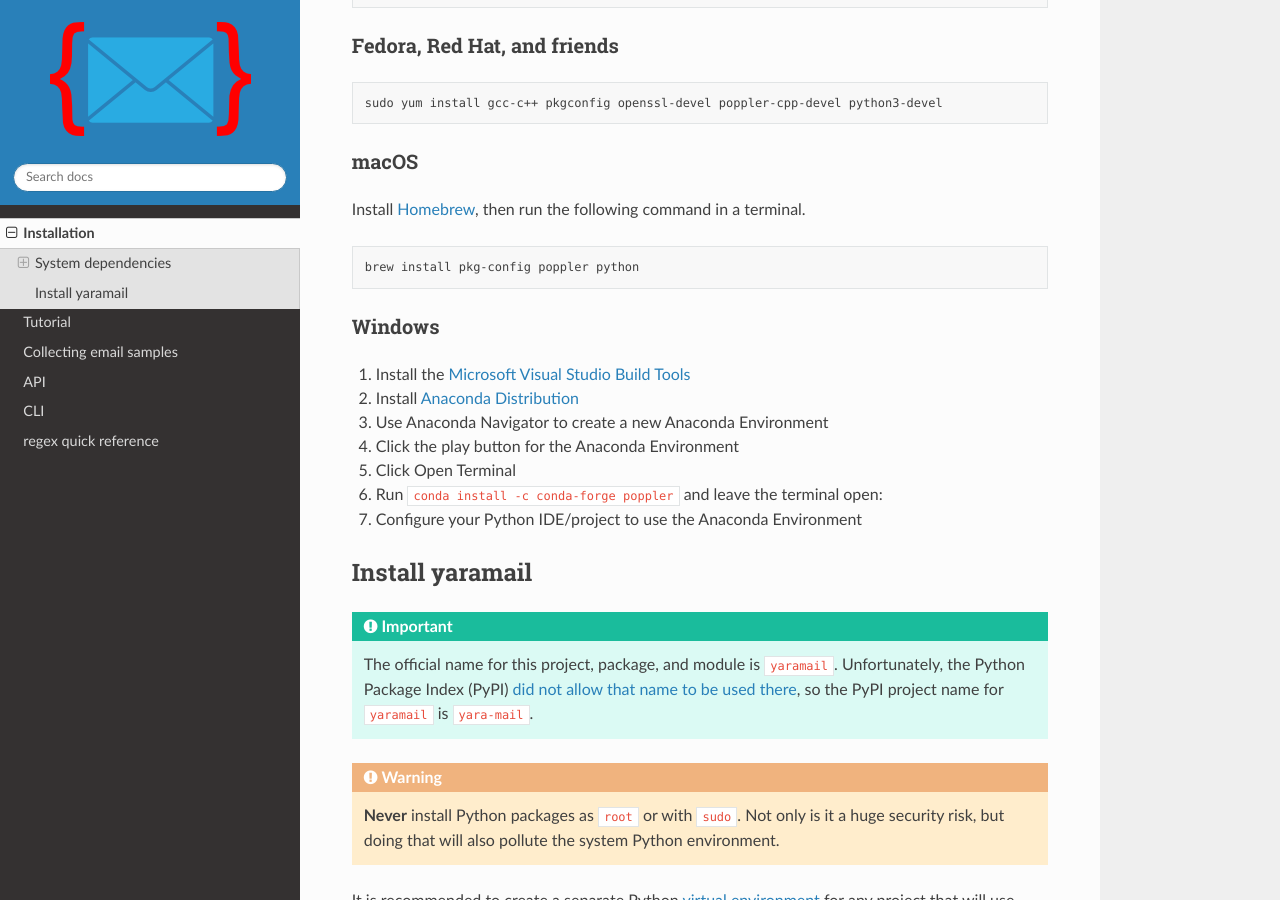
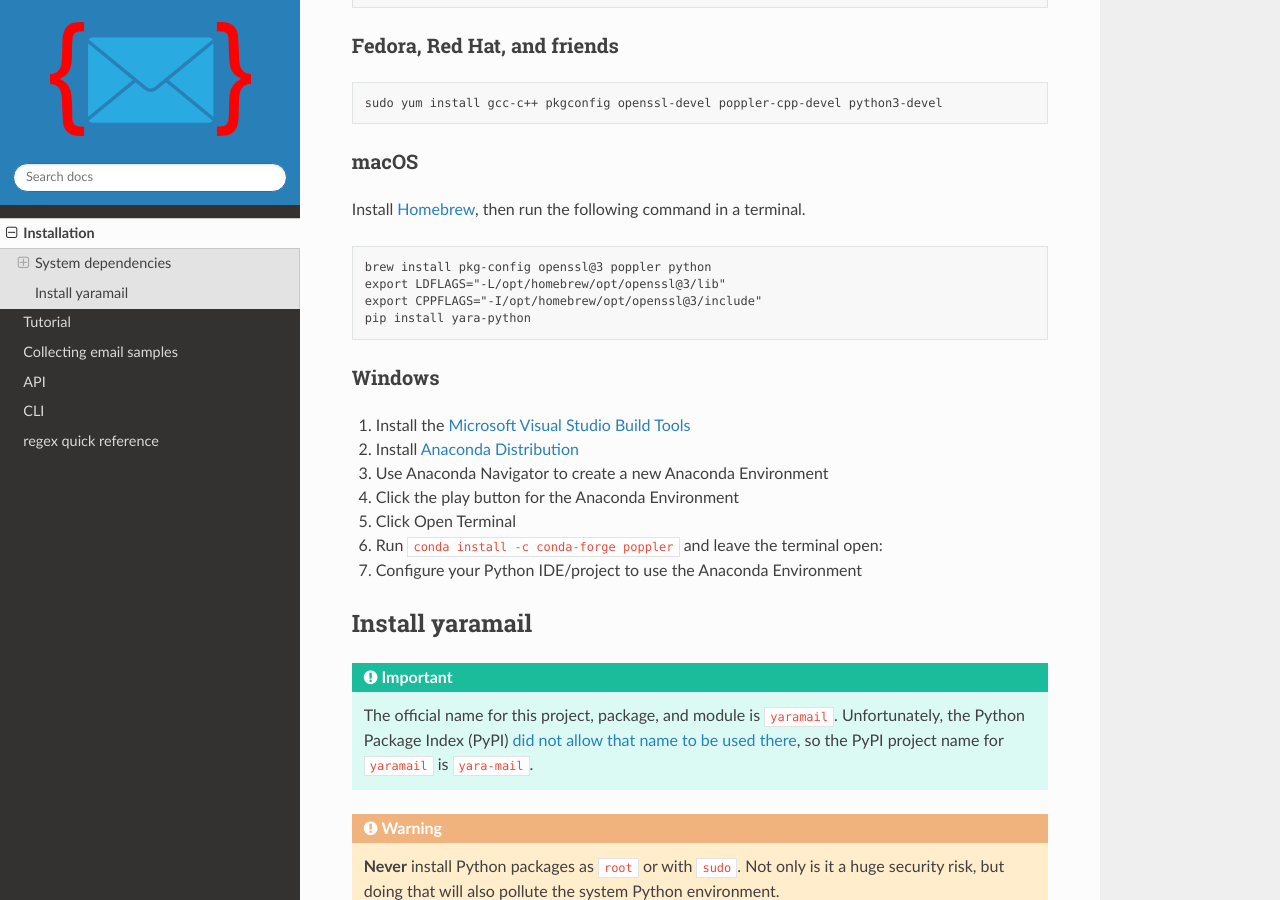
Before and after one commit to seanthegeek/yaramail, a Sphinx documentation site: the page built from docs/source/installation.md, in a window 1280 px wide and 900 px high, scrolled down 501 px. Built offline with Sphinx 7.4.7 and the Read the Docs theme 2.0.0, drawn with Linux system fonts in a browser that asks for light colours.

Commit message:
Update macOS install instructions

````diff
--- a/docs/source/installation.md
+++ b/docs/source/installation.md
@@ -27,7 +27,10 @@
 Install [Homebrew][homebrew], then run the following command in a terminal.
 
 ```text
-brew install pkg-config poppler python
+brew install pkg-config openssl@3 poppler python
+export LDFLAGS="-L/opt/homebrew/opt/openssl@3/lib"
+export CPPFLAGS="-I/opt/homebrew/opt/openssl@3/include"
+pip install yara-python
 ```
 
 ### Windows
````
